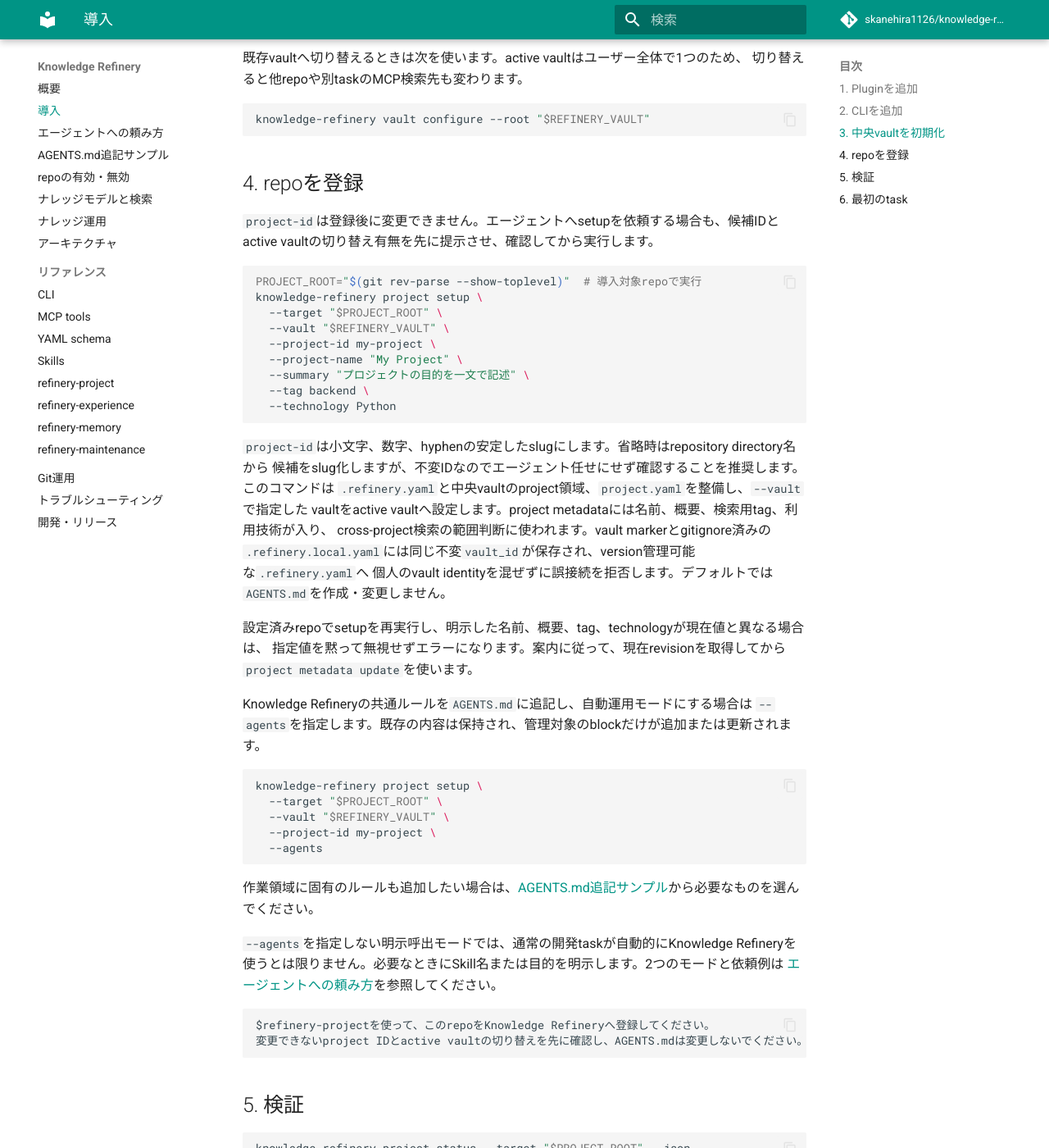
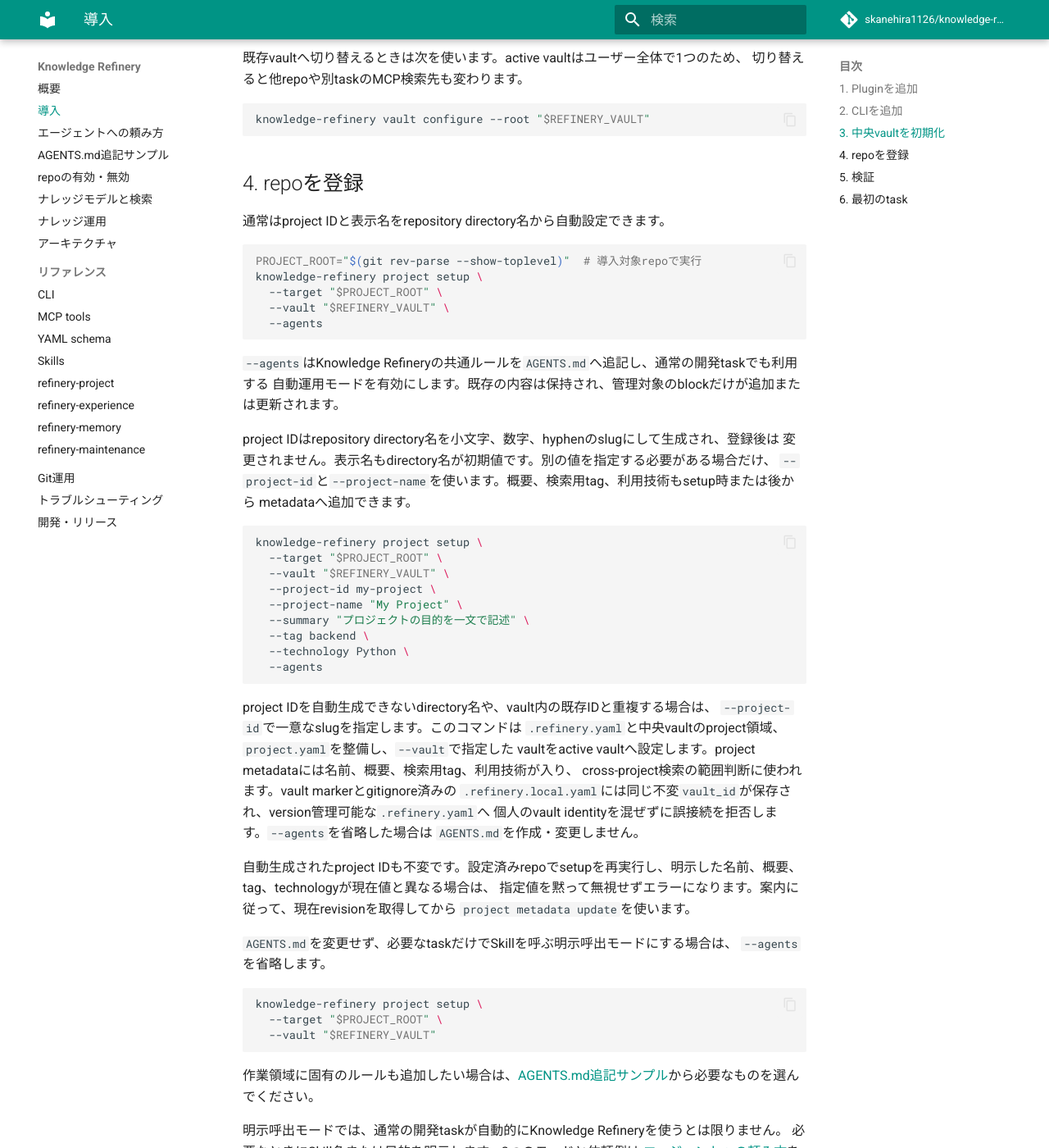
Before and after one commit to skanehira1126/knowledge-refinery, an MkDocs documentation site: the page built from docs/getting-started.md, in a window 1280 px wide and 1400 px high, scrolled down 849 px. Shown: the whole window at 82% size. Built offline with MkDocs 1.6.1 and Material for MkDocs 9.7.7, drawn with Linux system fonts in a browser that asks for light colours; comment, search, counter and statistics services are not loaded; some of the changed text lies outside the part shown.

````diff
--- a/docs/getting-started.md
+++ b/docs/getting-started.md
@@ -57,11 +57,25 @@ knowledge-refinery vault configure --root "$REFINERY_VAULT"
 
 ## 4. repoを登録
 
-`project-id`は登録後に変更できません。エージェントへsetupを依頼する場合も、候補IDと
-active vaultの切り替え有無を先に提示させ、確認してから実行します。
+通常はproject IDと表示名をrepository directory名から自動設定できます。
 
 ```bash
 PROJECT_ROOT="$(git rev-parse --show-toplevel)"  # 導入対象repoで実行
+knowledge-refinery project setup \
+  --target "$PROJECT_ROOT" \
+  --vault "$REFINERY_VAULT" \
+  --agents
+```
+
+`--agents`はKnowledge Refineryの共通ルールを`AGENTS.md`へ追記し、通常の開発taskでも利用する
+自動運用モードを有効にします。既存の内容は保持され、管理対象のblockだけが追加または更新されます。
+
+project IDはrepository directory名を小文字、数字、hyphenのslugにして生成され、登録後は
+変更されません。表示名もdirectory名が初期値です。別の値を指定する必要がある場合だけ、
+`--project-id`と`--project-name`を使います。概要、検索用tag、利用技術もsetup時または後から
+metadataへ追加できます。
+
+```bash
 knowledge-refinery project setup \
   --target "$PROJECT_ROOT" \
   --vault "$REFINERY_VAULT" \
@@ -69,41 +83,43 @@ knowledge-refinery project setup \
   --project-name "My Project" \
   --summary "プロジェクトの目的を一文で記述" \
   --tag backend \
-  --technology Python
+  --technology Python \
+  --agents
 ```
 
-`project-id`は小文字、数字、hyphenの安定したslugにします。省略時はrepository directory名から
-候補をslug化しますが、不変IDなのでエージェント任せにせず確認することを推奨します。このコマンドは
+project IDを自動生成できないdirectory名や、vault内の既存IDと重複する場合は、
+`--project-id`で一意なslugを指定します。このコマンドは
 `.refinery.yaml`と中央vaultのproject領域、`project.yaml`を整備し、`--vault`で指定した
 vaultをactive vaultへ設定します。project metadataには名前、概要、検索用tag、利用技術が入り、
 cross-project検索の範囲判断に使われます。vault markerとgitignore済みの
 `.refinery.local.yaml`には同じ不変`vault_id`が保存され、version管理可能な`.refinery.yaml`へ
-個人のvault identityを混ぜずに誤接続を拒否します。デフォルトでは`AGENTS.md`を作成・変更しません。
+個人のvault identityを混ぜずに誤接続を拒否します。`--agents`を省略した場合は
+`AGENTS.md`を作成・変更しません。
 
-設定済みrepoでsetupを再実行し、明示した名前、概要、tag、technologyが現在値と異なる場合は、
+自動生成されたproject IDも不変です。設定済みrepoでsetupを再実行し、明示した名前、概要、
+tag、technologyが現在値と異なる場合は、
 指定値を黙って無視せずエラーになります。案内に従って、現在revisionを取得してから
 `project metadata update`を使います。
 
-Knowledge Refineryの共通ルールを`AGENTS.md`に追記し、自動運用モードにする場合は
-`--agents`を指定します。既存の内容は保持され、管理対象のblockだけが追加または更新されます。
+`AGENTS.md`を変更せず、必要なtaskだけでSkillを呼ぶ明示呼出モードにする場合は、
+`--agents`を省略します。
 
 ```bash
 knowledge-refinery project setup \
   --target "$PROJECT_ROOT" \
-  --vault "$REFINERY_VAULT" \
-  --project-id my-project \
-  --agents
+  --vault "$REFINERY_VAULT"
 ```
 
 作業領域に固有のルールも追加したい場合は、[AGENTS.md追記サンプル](agents-guidance-examples.md)から必要なものを選んでください。
 
-`--agents`を指定しない明示呼出モードでは、通常の開発taskが自動的にKnowledge Refineryを
-使うとは限りません。必要なときにSkill名または目的を明示します。2つのモードと依頼例は
+明示呼出モードでは、通常の開発taskが自動的にKnowledge Refineryを使うとは限りません。
+必要なときにSkill名または目的を明示します。2つのモードと依頼例は
 [エージェントへの頼み方](agent-workflow.md)を参照してください。
 
 ```text
 $refinery-projectを使って、このrepoをKnowledge Refineryへ登録してください。
-変更できないproject IDとactive vaultの切り替えを先に確認し、AGENTS.mdは変更しないでください。
+project IDは通常どおり自動設定し、active vaultが切り替わる場合は先に確認してください。
+AGENTS.mdは変更しないでください。
 ```
 
 ## 5. 検証
````
Also changed, not shown: README.md (+26 -132 lines).
